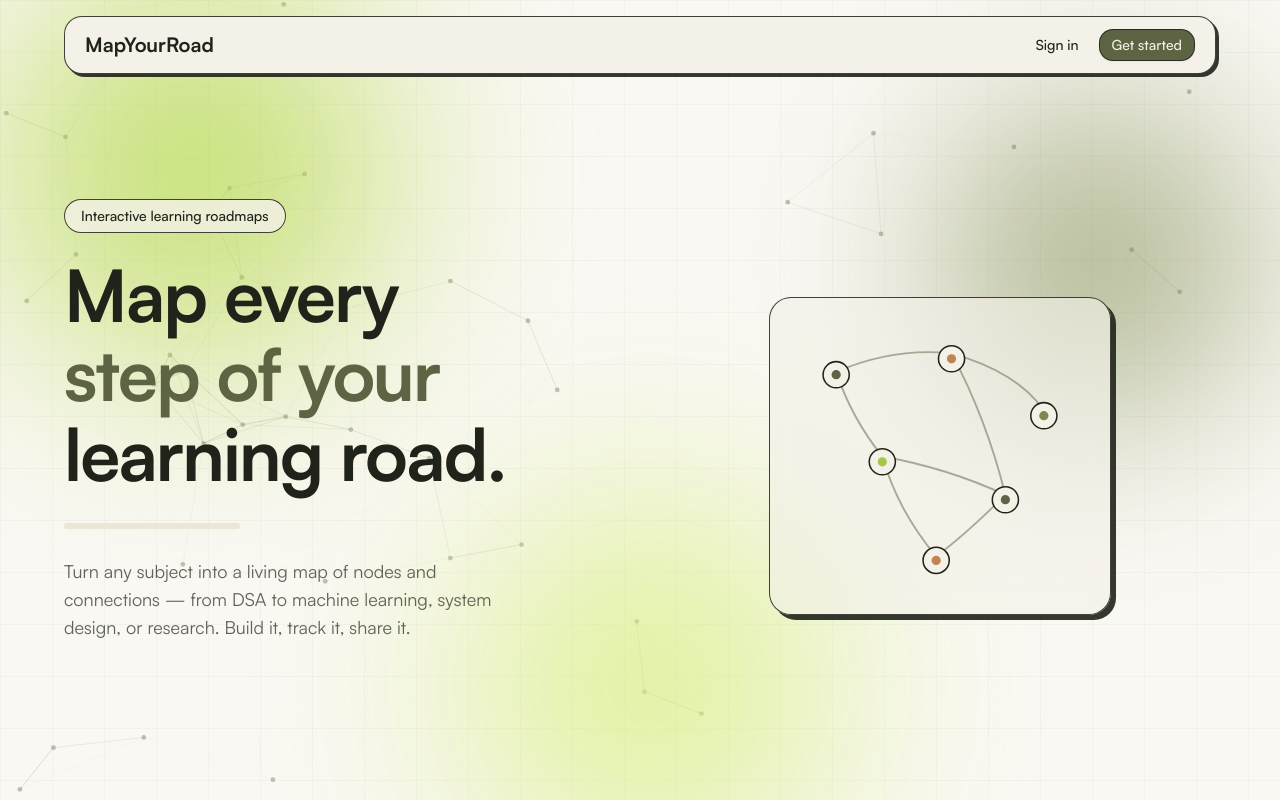
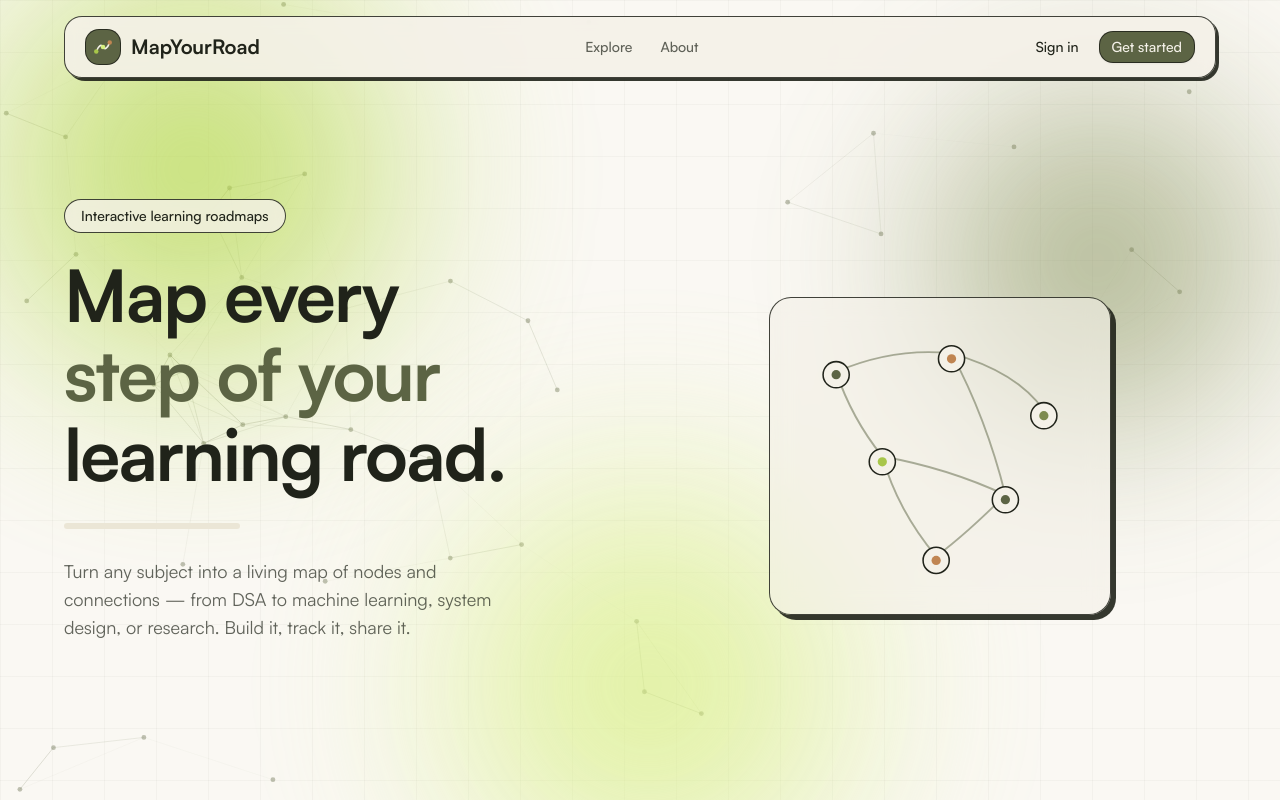
Before and after one commit to sreyashp07/MapYourRoad, a Next.js app: page / in a window 1280 px wide. Shown: the top 800 px of the page. Built offline with nearby package versions, Linux system fonts and the light colour scheme.

Commit message:
feat(brand): animated logo, footer, upgraded navbar with nav links

```diff
--- /dev/null
+++ b/src/components/brand/logo.tsx
@@ -0,0 +1,65 @@
+"use client";
+
+import { useRef } from "react";
+import Link from "next/link";
+import gsap from "gsap";
+import { useGSAP } from "@gsap/react";
+import { siteConfig } from "@/config/site";
+
+export function Logo({
+  animated = false,
+  href = "/",
+}: {
+  animated?: boolean;
+  href?: string;
+}) {
+  const ref = useRef<HTMLAnchorElement>(null);
+
+  useGSAP(
+    () => {
+      if (!animated) return;
+      const path = ref.current?.querySelector(
+        ".logo-path"
+      ) as SVGPathElement | null;
+      if (path) {
+        const len = path.getTotalLength();
+        gsap.fromTo(
+          path,
+          { strokeDasharray: len, strokeDashoffset: len },
+          { strokeDashoffset: 0, duration: 1, ease: "power2.out" }
+        );
+      }
+      gsap.from(".logo-node", {
+        scale: 0,
+        transformOrigin: "center",
+        duration: 0.5,
+        stagger: 0.12,
+        ease: "back.out(2.5)",
+        delay: 0.3,
+      });
+    },
+    { scope: ref, dependencies: [animated] }
+  );
+
+  return (
+    <Link ref={ref} href={href} className="inline-flex items-center gap-2.5">
+      <span className="sb-border bg-olive flex h-9 w-9 items-center justify-center rounded-xl">
+        <svg viewBox="0 0 32 32" className="h-6 w-6" fill="none">
+          <path
+            className="logo-path"
+            d="M7 22 Q12 10 16 16 Q20 22 25 10"
+            stroke="#f4f1e8"
+            strokeWidth="2.4"
+            strokeLinecap="round"
+          />
+          <circle className="logo-node" cx="7" cy="22" r="3" fill="#a8c64a" />
+          <circle className="logo-node" cx="16" cy="16" r="3" fill="#d6ef7e" />
+          <circle className="logo-node" cx="25" cy="10" r="3" fill="#c08552" />
+        </svg>
+      </span>
+      <span className="font-display text-ink text-xl font-bold">
+        {siteConfig.shortName}
+      </span>
+    </Link>
+  );
+}
--- /dev/null
+++ b/src/components/landing/footer.tsx
@@ -0,0 +1,28 @@
+import Link from "next/link";
+import { siteConfig } from "@/config/site";
+
+export function Footer() {
+  return (
+    <footer className="border-ink/15 bg-cream border-t-[1.5px] px-4 py-10 sm:px-6">
+      <div className="mx-auto flex max-w-6xl flex-col items-center justify-between gap-4 sm:flex-row">
+        <span className="font-display text-ink text-lg font-bold">
+          {siteConfig.shortName}
+        </span>
+        <nav className="text-ink/70 flex items-center gap-6 text-sm">
+          <Link href="/explore" className="hover:text-ink">
+            Explore
+          </Link>
+          <Link href="/about" className="hover:text-ink">
+            About
+          </Link>
+          <Link href="/login" className="hover:text-ink">
+            Sign in
+          </Link>
+        </nav>
+        <span className="text-ink/50 text-sm">
+          © {new Date().getFullYear()} {siteConfig.shortName}
+        </span>
+      </div>
+    </footer>
+  );
+}
--- a/src/components/landing/navbar.tsx
+++ b/src/components/landing/navbar.tsx
@@ -1,14 +1,20 @@
 import Link from "next/link";
 import { Button } from "@/components/ui/button";
-import { siteConfig } from "@/config/site";
+import { Logo } from "@/components/brand/logo";
 
 export function Navbar() {
   return (
     <header className="fixed inset-x-0 top-0 z-50 px-4 py-4 sm:px-6">
-      <nav className="sb-border sb-shadow bg-cream mx-auto flex max-w-6xl items-center justify-between rounded-2xl px-5 py-3">
-        <Link href="/" className="font-display text-ink text-xl font-bold">
-          {siteConfig.shortName}
-        </Link>
+      <nav className="sb-border sb-shadow bg-cream/90 mx-auto flex max-w-6xl items-center justify-between rounded-2xl px-5 py-3 backdrop-blur">
+        <Logo />
+        <div className="text-ink/70 hidden items-center gap-7 text-sm font-medium sm:flex">
+          <Link href="/explore" className="hover:text-ink">
+            Explore
+          </Link>
+          <Link href="/about" className="hover:text-ink">
+            About
+          </Link>
+        </div>
         <div className="flex items-center gap-2">
           <Button asChild variant="ghost" size="sm">
             <Link href="/login">Sign in</Link>
```
